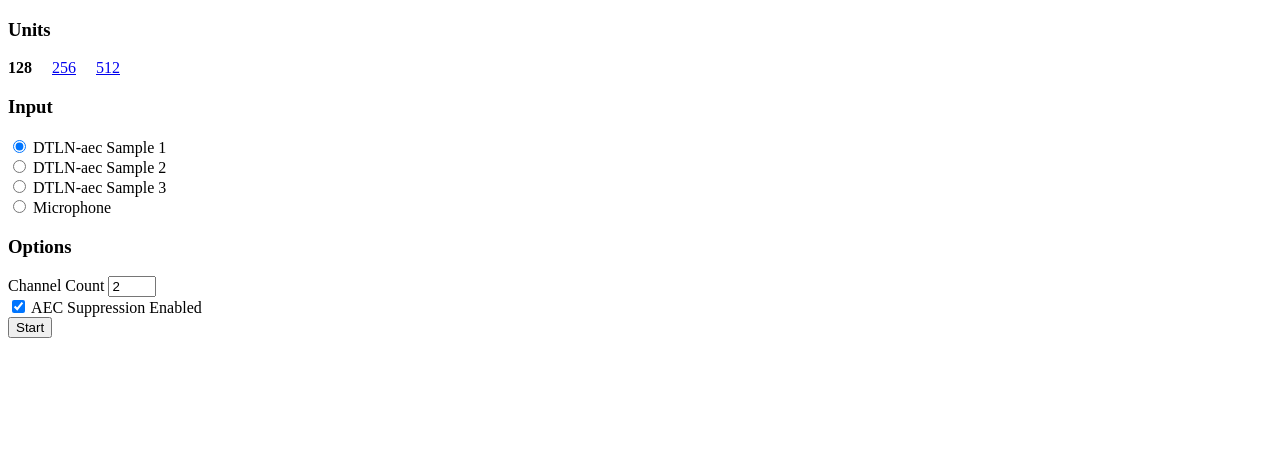
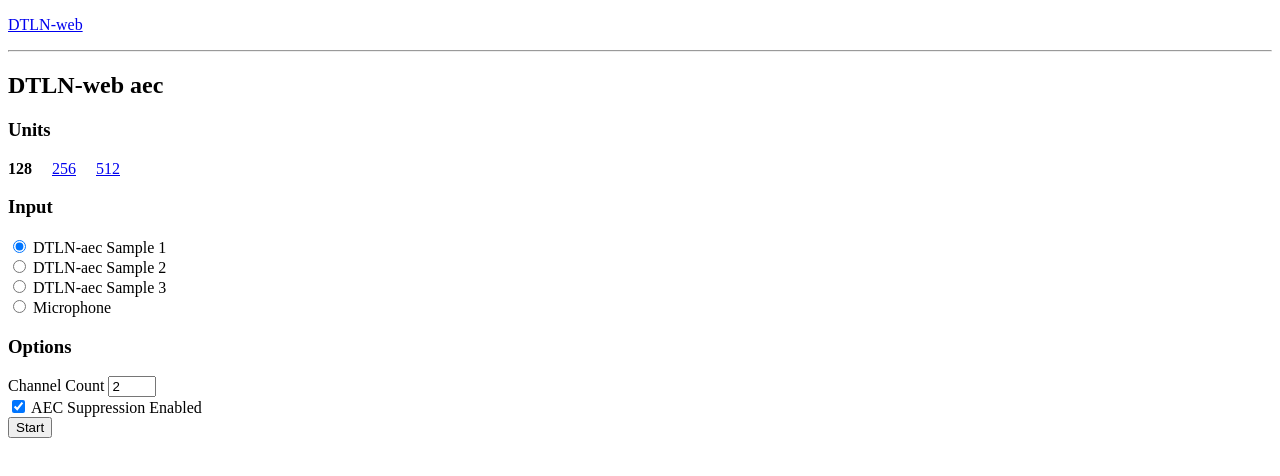
Before and after one commit to sapphi-red/DTLN-web, a website built with Vite: page demo/aec/index.html in a window 1280 px wide. Built offline with nearby package versions, Linux system fonts and the light colour scheme; what @tensorflow/tfjs-core, @tensorflow/tfjs-tflite, fft.js would draw is missing.

Commit message:
Chore: add links

```diff
--- a/demo/aec/index.html
+++ b/demo/aec/index.html
@@ -7,6 +7,11 @@
   </head>
 
   <body>
+    <p>
+      <a href="/">DTLN-web</a>
+    </p>
+    <hr>
+    <h2>DTLN-web aec</h2>
     <form id="form">
       <h3>Units</h3>
         <a id="link-type-128" style="margin-right: 1rem" href="/aec">128</a>
```
Also changed, not shown: demo/index.html (+5 -0 lines).
